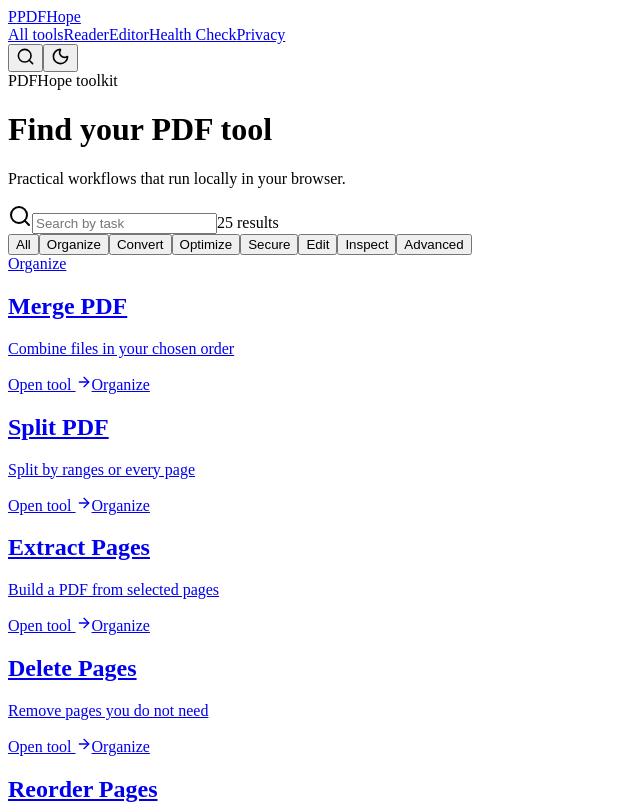
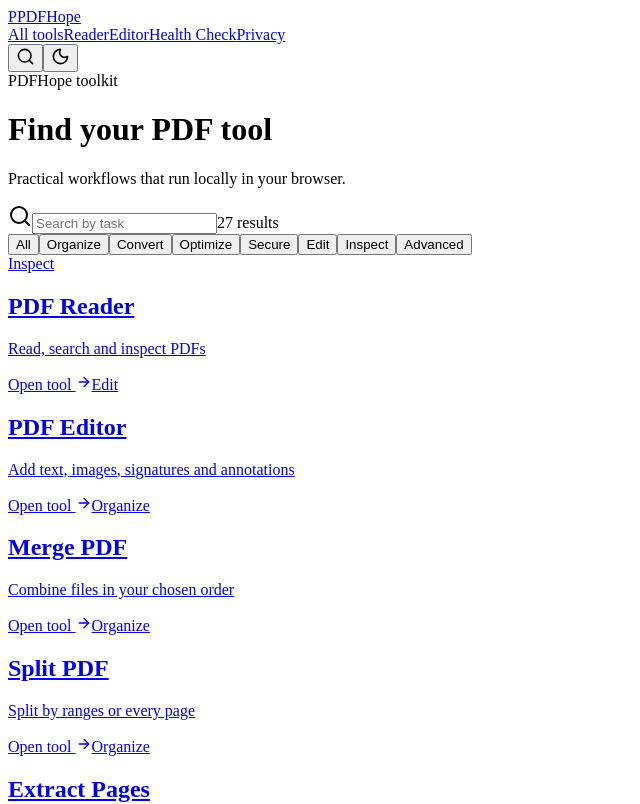
Before and after one commit to livenewsuson-cyber/pdfhope, a React (Vite) app: page /tools in a window 1280 px wide. Shown: the top 804 px of the page, without its empty margins (0-640 px from the left). Built offline with nearby package versions, Linux system fonts and the light colour scheme; the HTML template or start-up script is replaced by a standard one.

Commit message:
feat: add advanced local PDF reader and editor

```diff
--- a/src/data/tools.ts
+++ b/src/data/tools.ts
@@ -4,6 +4,8 @@ const pdf = 'application/pdf,.pdf'
 const images = 'image/jpeg,image/png,image/webp,.jpg,.jpeg,.png,.webp'
 
 export const tools: ToolDefinition[] = [
+  { slug:'pdf-reader', name:'PDF Reader', short:'Read, search and inspect PDFs', description:'Open, search, print, and navigate PDFs locally with thumbnails, outline, zoom, and selectable text.', category:'Inspect', kind:'health', accepts:pdf, output:'reader.pdf', popular:true, instructions:['Open a PDF or drop it onto the reader.','Search, navigate, zoom, and inspect document information.','Print or download the original when finished.'], limitations:'Search and selection depend on the source PDF containing a text layer; scanned pages remain visual.' },
+  { slug:'edit-pdf', name:'PDF Editor', short:'Add text, images, signatures and annotations', description:'Build an edited PDF locally with overlays, signatures, drawings, annotations, and page-level controls.', category:'Edit', kind:'watermark', accepts:pdf, output:'edited.pdf', popular:true, instructions:['Open a PDF and choose a tool from the editor toolbar.','Place overlays or apply page-level changes with undo and redo.','Export a new edited PDF and review it before sharing.'], limitations:'Existing embedded PDF text is not replaced. Rectangles are annotations, not permanent redaction.' },
   { slug:'merge-pdf', name:'Merge PDF', short:'Combine files in your chosen order', description:'Merge multiple PDF documents into one file without uploading them.', category:'Organize', kind:'merge', accepts:pdf, multiple:true, output:'merged.pdf', popular:true, instructions:['Add two or more PDF files.','Drag file cards into the right order.','Select Merge and download the result.'], limitations:'Bookmarks and interactive document-level features may not carry over.' },
   { slug:'split-pdf', name:'Split PDF', short:'Split by ranges or every page', description:'Split a PDF into page ranges, individual pages, or groups of a fixed size.', category:'Organize', kind:'split', accepts:pdf, output:'split-pages.zip', popular:true, instructions:['Choose a PDF.','Select a split mode and enter ranges when needed.','Download a ZIP containing the new PDFs.'], limitations:'Very large documents may be limited by available browser memory.' },
   { slug:'extract-pdf-pages', name:'Extract Pages', short:'Build a PDF from selected pages', description:'Select non-consecutive pages and save them as a new PDF.', category:'Organize', kind:'extract', accepts:pdf, output:'extracted-pages.pdf', instructions:['Choose a PDF.','Enter page numbers or ranges, such as 1,3,5-8.','Export the selected pages.'], limitations:'Embedded signatures are not preserved as cryptographic signatures.' },
```
